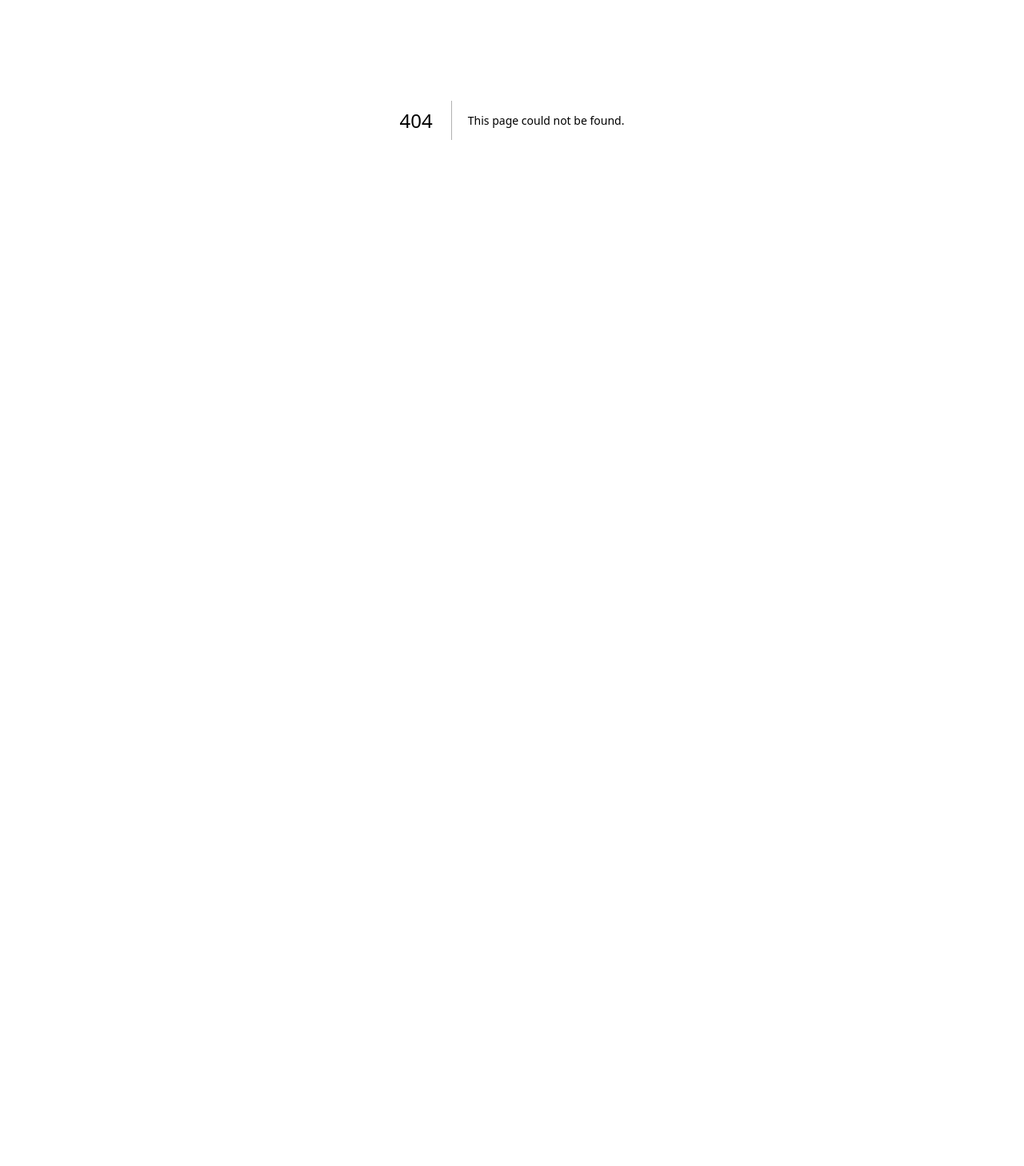
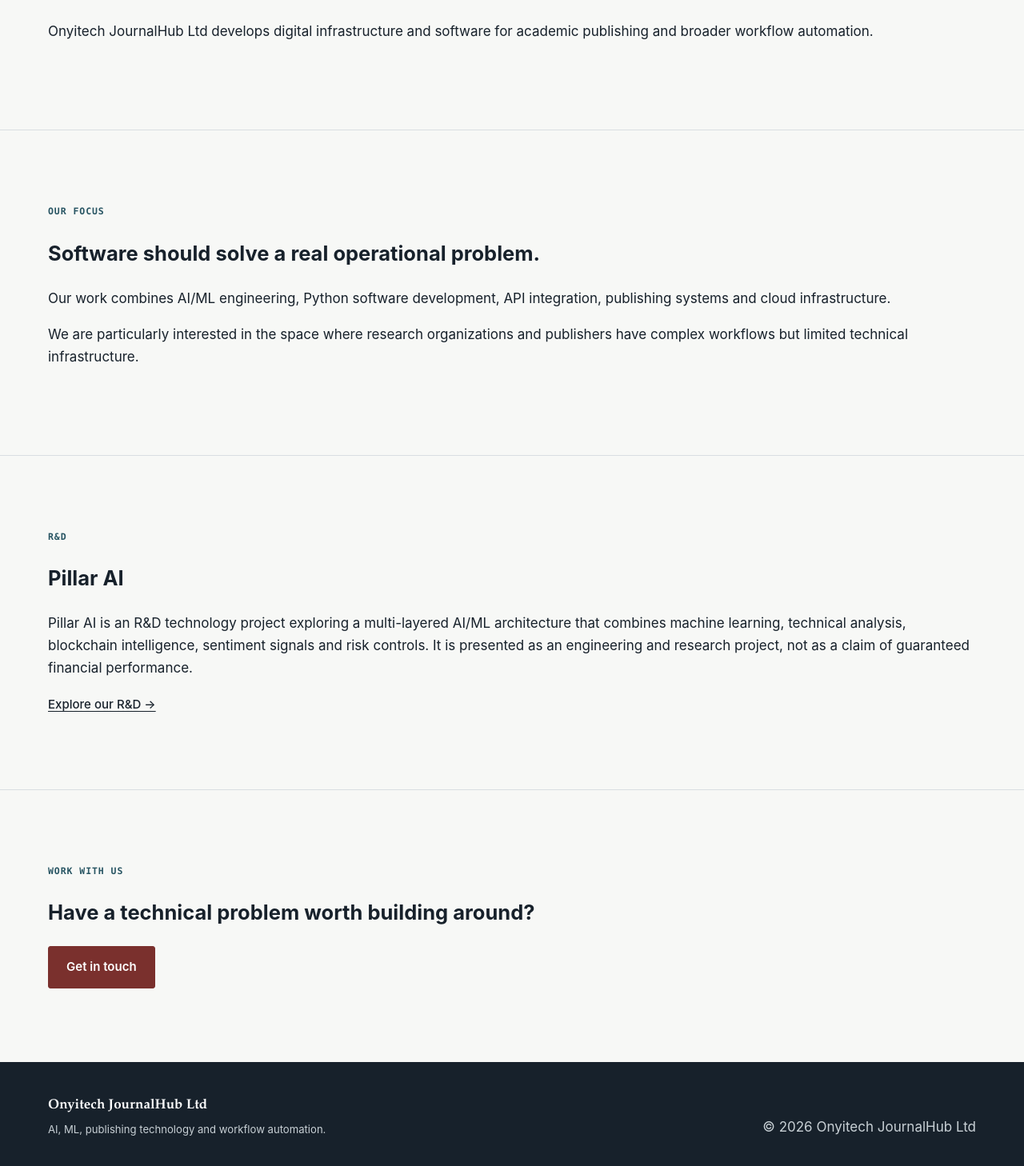
Before and after one commit to onyi4677/onyitechub.com, a Next.js app: page /about in a window 1280 px wide. Before the commit this address had no page. Shown: the part 250-1708 px from the top of the page at 80% size. Before the commit the page ends 800 px from the top, so only its background shows below. Built offline with nearby package versions, Linux system fonts and the light colour scheme.

Commit message:
Add app/about/page.tsx for AI, ML and publishing site

```diff
--- /dev/null
+++ b/app/about/page.tsx
@@ -0,0 +1,16 @@
+import SiteHeader from "../components/SiteHeader";
+import SiteFooter from "../components/SiteFooter";
+
+export const metadata = {
+  title: "About | Onyitech JournalHub Ltd",
+  description: "About Onyitech JournalHub Ltd and its AI, ML, publishing and automation focus.",
+};
+
+export default function AboutPage() {
+  return <><SiteHeader /><main className="detail-page">
+    <section className="detail-hero"><div className="wrap"><p className="eyebrow">ABOUT ONYTECH JOURNALHUB</p><h1>Building useful technology where research, publishing and automation meet.</h1><p className="detail-lede">Onyitech JournalHub Ltd develops digital infrastructure and software for academic publishing and broader workflow automation.</p></div></section>
+    <section><div className="wrap two-column"><div><p className="eyebrow">OUR FOCUS</p><h2>Software should solve a real operational problem.</h2></div><div><p>Our work combines AI/ML engineering, Python software development, API integration, publishing systems and cloud infrastructure.</p><p>We are particularly interested in the space where research organizations and publishers have complex workflows but limited technical infrastructure.</p></div></div></section>
+    <section className="dark-panel"><div className="wrap"><p className="eyebrow">R&amp;D</p><h2>Pillar AI</h2><p>Pillar AI is an R&amp;D technology project exploring a multi-layered AI/ML architecture that combines machine learning, technical analysis, blockchain intelligence, sentiment signals and risk controls. It is presented as an engineering and research project, not as a claim of guaranteed financial performance.</p><a className="secondary-link light-link" href="/rnd">Explore our R&amp;D →</a></div></section>
+    <section><div className="wrap cta-band"><div><p className="eyebrow">WORK WITH US</p><h2>Have a technical problem worth building around?</h2></div><a className="btn-primary" href="/contact">Get in touch</a></div></section>
+  </main><SiteFooter /></>;
+}
```
